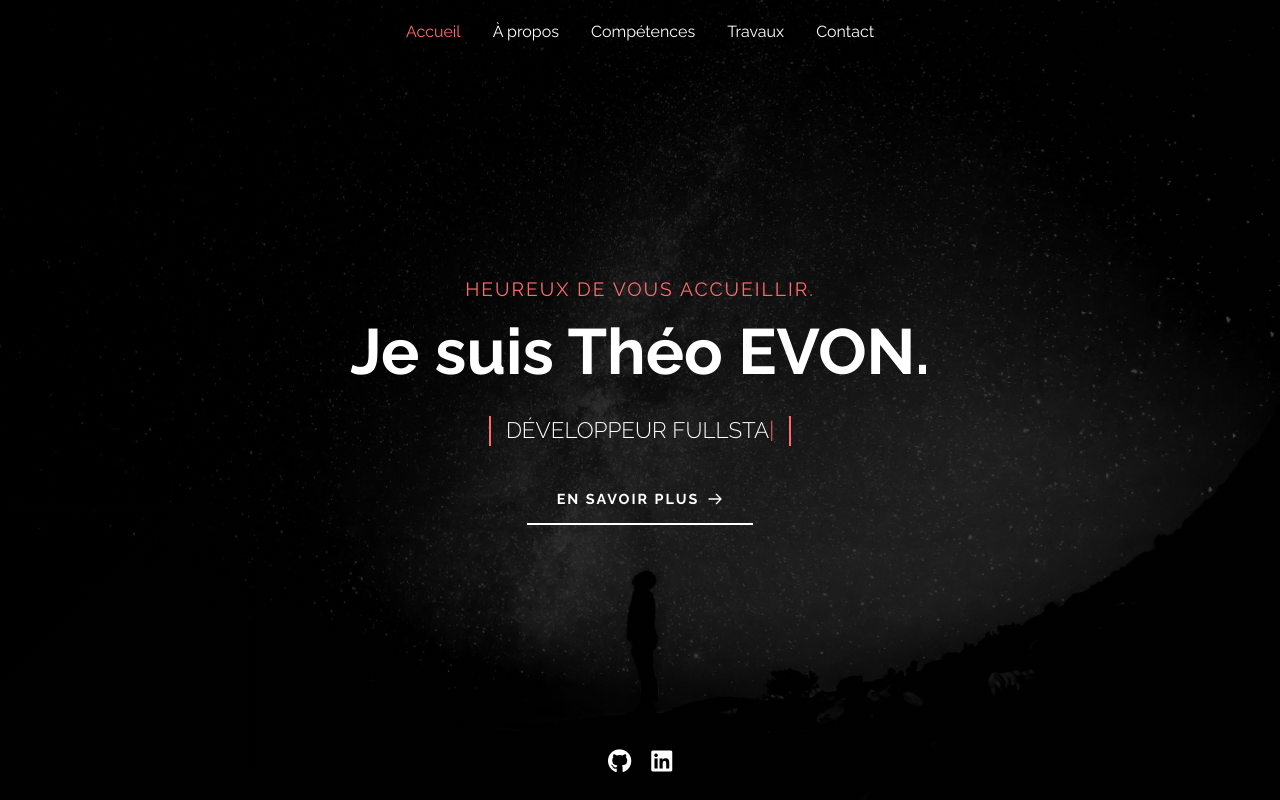
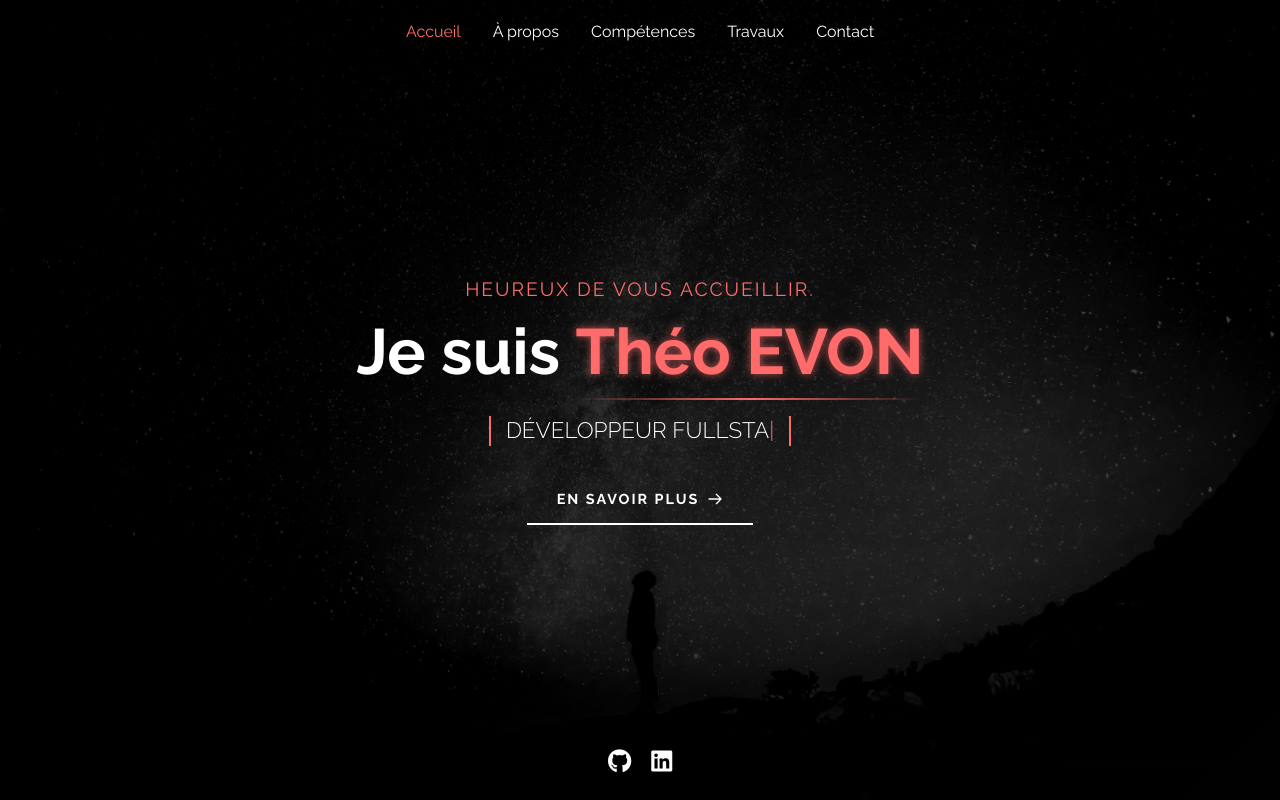
Before and after one commit to EgloZ938/portfolioVue, a Vue app: page / in a window 1280 px wide. Shown: the top 800 px of the page. Built offline with nearby package versions, Linux system fonts and the light colour scheme.

Commit message:
effet sur Théo EVON

```diff
--- a/src/components/HeroSection.vue
+++ b/src/components/HeroSection.vue
@@ -13,8 +13,19 @@
       </p>
       <h1
         class="text-[2.4em] sm:text-[2.8em] md:text-[3.2em] lg:text-[3.5em] xl:text-[4em] text-white font-bold mb-[0.2em]">
-        Je suis Théo EVON.
+        Je suis
+        <div class="relative inline-block transform hover:scale-105 transition-all duration-300 cursor-pointer"
+          @mouseover="startGlitchEffect" @mouseout="stopGlitchEffect">
+          <span class="pseudo-glitch pointer-events-none">
+            <span :class="{ 'glitch-before': isGlitching }" data-text="Théo EVON" class="relative text-[#ff6b6b]">Théo
+              EVON</span>
+          </span>
+          <div
+            class="absolute -bottom-0 left-0 w-full h-0.5 bg-gradient-to-r from-transparent via-[#ff6b6b] to-transparent pointer-events-none"
+            :class="{ 'glow-line': isGlitching }"></div>
+        </div>
       </h1>
+
       <div class="flex items-center justify-center mb-[1.5em]">
         <span class="w-[2px] h-[30px] bg-[#ff6b6b] mx-[15px]"></span>
         <div class="relative">
@@ -76,6 +87,31 @@ const buttonHovered = ref(false);
 const typewriterElement = ref(null);
 const textToType = "DÉVELOPPEUR FULLSTACK";
 let typewriterTimeout = null;
+const isGlitching = ref(false);
+let glitchInterval = null;
+
+// Effet de glitch pour le pseudo EgloZ
+const startGlitchEffect = () => {
+  if (glitchInterval) clearInterval(glitchInterval);
+
+  // Lance l'effet glitch à intervalles irréguliers
+  glitchInterval = setInterval(() => {
+    isGlitching.value = true;
+
+    // Arrête l'effet après un court délai
+    setTimeout(() => {
+      isGlitching.value = false;
+    }, 150);
+  }, 300);
+};
+
+const stopGlitchEffect = () => {
+  if (glitchInterval) {
+    clearInterval(glitchInterval);
+    glitchInterval = null;
+  }
+  isGlitching.value = false;
+};
 
 const setupTypewriter = () => {
   if (!typewriterElement.value) return;
@@ -178,6 +214,9 @@ onUnmounted(() => {
   if (typewriterTimeout) {
     clearTimeout(typewriterTimeout);
   }
+  if (glitchInterval) {
+    clearInterval(glitchInterval);
+  }
 });
 </script>
 
@@ -199,4 +238,115 @@ onUnmounted(() => {
     opacity: 0;
   }
 }
+
+/* Effet de glitch pour le nom */
+.pseudo-glitch {
+  position: relative;
+  text-shadow: 0 0 8px rgba(255, 107, 107, 0.7);
+  transition: all 0.3s ease;
+}
+
+.pseudo-glitch:hover {
+  text-shadow: 0 0 15px rgba(255, 107, 107, 1);
+}
+
+.glitch-before {
+  position: relative;
+  display: inline-block;
+}
+
+.glitch-before::before,
+.glitch-before::after {
+  content: attr(data-text);
+  position: absolute;
+  top: 0;
+  left: 0;
+  width: 100%;
+  height: 100%;
+}
+
+.glitch-before::before {
+  left: -2px;
+  text-shadow: 2px 0 #ff6b6b;
+  clip: rect(24px, 550px, 90px, 0);
+  animation: glitch-anim-1 0.3s infinite linear alternate-reverse;
+  pointer-events: none;
+}
+
+.glitch-before::after {
+  left: 2px;
+  text-shadow: -2px 0 rgba(0, 255, 255, 0.8);
+  clip: rect(85px, 550px, 140px, 0);
+  animation: glitch-anim-2 0.2s infinite linear alternate-reverse;
+  pointer-events: none;
+}
+
+@keyframes glitch-anim-1 {
+  0% {
+    clip: rect(32px, 550px, 54px, 0);
+  }
+
+  20% {
+    clip: rect(12px, 550px, 84px, 0);
+  }
+
+  40% {
+    clip: rect(62px, 550px, 114px, 0);
+  }
+
+  60% {
+    clip: rect(42px, 550px, 94px, 0);
+  }
+
+  80% {
+    clip: rect(22px, 550px, 74px, 0);
+  }
+
+  100% {
+    clip: rect(52px, 550px, 104px, 0);
+  }
+}
+
+@keyframes glitch-anim-2 {
+  0% {
+    clip: rect(12px, 550px, 34px, 0);
+  }
+
+  20% {
+    clip: rect(52px, 550px, 74px, 0);
+  }
+
+  40% {
+    clip: rect(32px, 550px, 54px, 0);
+  }
+
+  60% {
+    clip: rect(92px, 550px, 114px, 0);
+  }
+
+  80% {
+    clip: rect(72px, 550px, 94px, 0);
+  }
+
+  100% {
+    clip: rect(12px, 550px, 34px, 0);
+  }
+}
+
+.glow-line {
+  animation: glow 1s ease-in-out infinite alternate;
+  height: 2px;
+}
+
+@keyframes glow {
+  from {
+    box-shadow: 0 0 5px rgba(255, 107, 107, 0.6);
+    opacity: 0.6;
+  }
+
+  to {
+    box-shadow: 0 0 20px rgba(255, 107, 107, 1);
+    opacity: 1;
+  }
+}
 </style>
```
